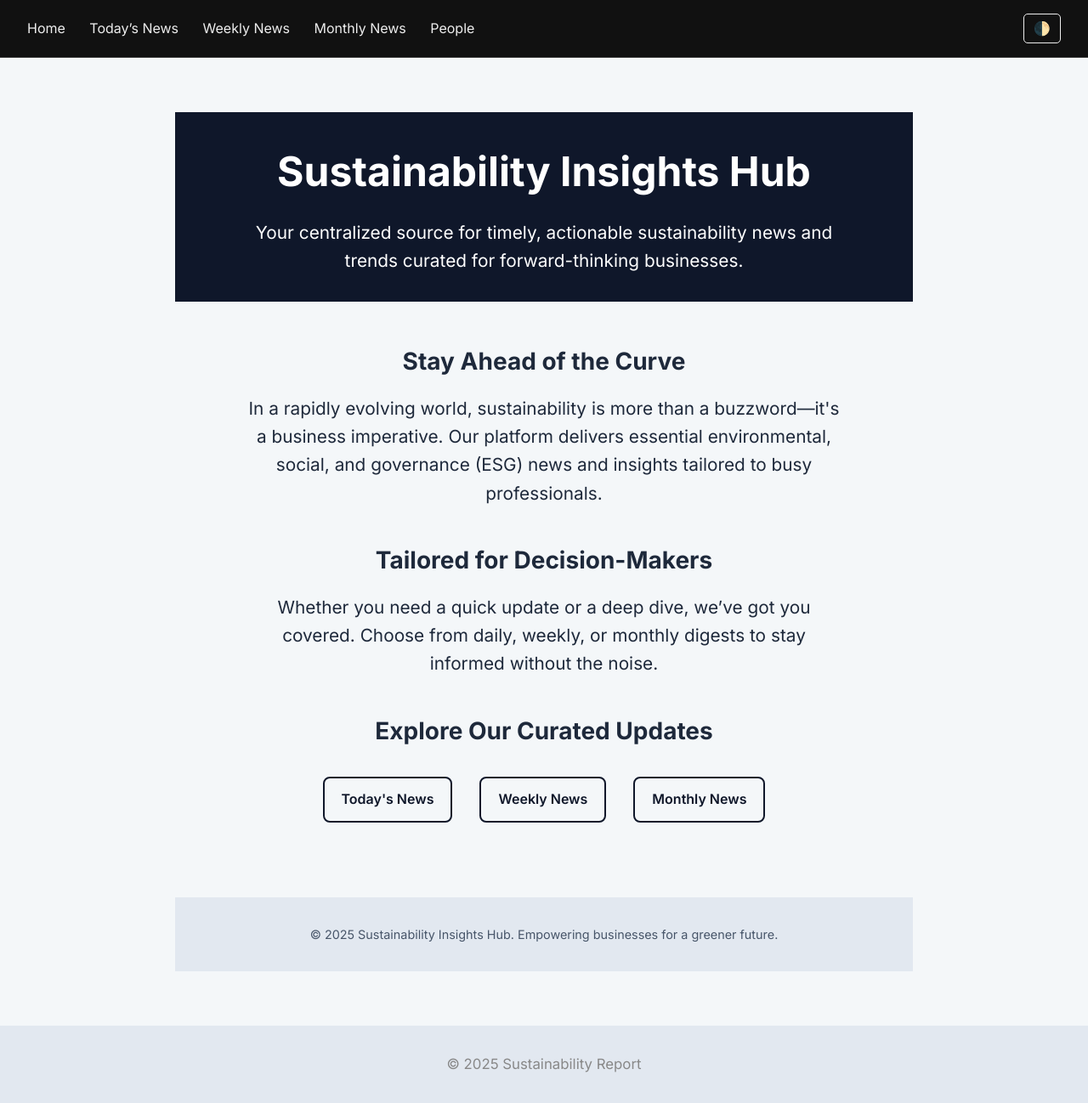
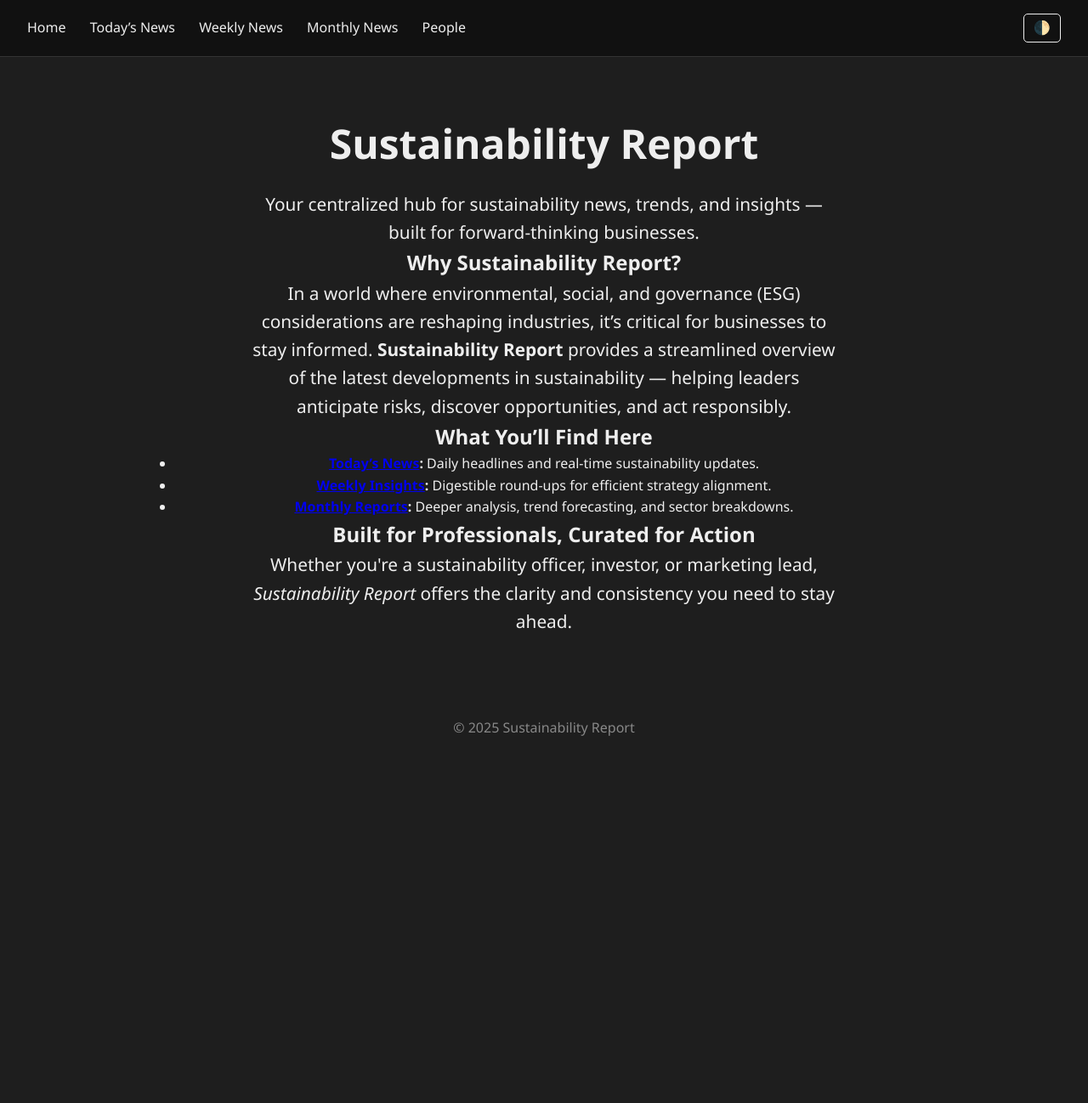
Before and after one commit to FrederikBDSstudent/sustainability, a Jekyll site: the page built from _pages/home.html, in a window 1280 px wide. Shown: the whole page at 85% size. Built offline with Jekyll 4.4.1, drawn with Linux system fonts in a browser that asks for light colours; our own code applies the rules of GitHub Pages for plain Markdown files; after the commit the page ends 902 px from its top, so only the background shows below that.

Commit message:
Update home.html

```diff
--- a/_pages/home.html
+++ b/_pages/home.html
@@ -4,128 +4,32 @@ title: "Home"
 permalink: /
 ---
 
-<!DOCTYPE html>
-<html lang="en">
-<head>
-  <meta charset="UTF-8" />
-  <meta name="viewport" content="width=device-width, initial-scale=1.0" />
-  <title>Sustainability Insights Hub</title>
-  <link href="https://fonts.googleapis.com/css2?family=Inter:wght@400;600;700&display=swap" rel="stylesheet">
-  <style>
-    * {
-      box-sizing: border-box;
-      margin: 0;
-      padding: 0;
-      font-family: 'Inter', sans-serif;
-    }
-
-    body {
-      background-color: #f4f7f9;
-      color: #1e293b;
-      line-height: 1.6;
-    }
-
-    header {
-      background-color: #0f172a;
-      color: white;
-      padding: 2rem;
-      text-align: center;
-    }
-
-    header h1 {
-      font-size: 2.5rem;
-      margin-bottom: 0.5rem;
-    }
-
-    header p {
-      font-size: 1.1rem;
-      max-width: 700px;
-      margin: 0 auto;
-    }
-
-    main {
-      padding: 3rem 2rem;
-      max-width: 900px;
-      margin: 0 auto;
-    }
-
-    section {
-      margin-bottom: 2.5rem;
-    }
-
-    h2 {
-      font-size: 1.75rem;
-      margin-bottom: 1rem;
-    }
-
-    p {
-      font-size: 1.05rem;
-    }
-
-    .nav-links {
-      display: flex;
-      justify-content: center;
-      gap: 2rem;
-      margin-top: 2rem;
-    }
-
-    .nav-links a {
-      text-decoration: none;
-      color: #0f172a;
-      font-weight: 600;
-      border: 2px solid #0f172a;
-      padding: 0.75rem 1.25rem;
-      border-radius: 8px;
-      transition: all 0.3s ease;
-    }
-
-    .nav-links a:hover {
-      background-color: #0f172a;
-      color: white;
-    }
-
-    footer {
-      text-align: center;
-      padding: 2rem;
-      background-color: #e2e8f0;
-      color: #475569;
-      font-size: 0.9rem;
-    }
-  </style>
-</head>
-<body>
-  <header>
-    <h1>Sustainability Insights Hub</h1>
-    <p>Your centralized source for timely, actionable sustainability news and trends curated for forward-thinking businesses.</p>
-  </header>
-
-  <main>
-    <section>
-      <h2>Stay Ahead of the Curve</h2>
-      <p>
-        In a rapidly evolving world, sustainability is more than a buzzword—it's a business imperative. Our platform delivers essential environmental, social, and governance (ESG) news and insights tailored to busy professionals.
+<section class="homepage-hero">
+  <h1>Sustainability Report</h1>
+  <p class="tagline">
+    Your centralized hub for sustainability news, trends, and insights — built for forward-thinking businesses.
   </p>
 </section>
 
-    <section>
-      <h2>Tailored for Decision-Makers</h2>
+<section class="homepage-intro">
+  <h2>Why Sustainability Report?</h2>
   <p>
-        Whether you need a quick update or a deep dive, we’ve got you covered. Choose from daily, weekly, or monthly digests to stay informed without the noise.
+    In a world where environmental, social, and governance (ESG) considerations are reshaping industries, it’s critical for businesses to stay informed. <strong>Sustainability Report</strong> provides a streamlined overview of the latest developments in sustainability — helping leaders anticipate risks, discover opportunities, and act responsibly.
   </p>
 </section>
 
-    <section>
-      <h2>Explore Our Curated Updates</h2>
-      <div class="nav-links">
-        <a href="/todays-news.html">Today's News</a>
-        <a href="/weekly-news.html">Weekly News</a>
-        <a href="/monthly-news.html">Monthly News</a>
-      </div>
+<section class="homepage-features">
+  <h2>What You’ll Find Here</h2>
+  <ul>
+    <li><strong><a href="{{ '/today' | relative_url }}">Today’s News</a>:</strong> Daily headlines and real-time sustainability updates.</li>
+    <li><strong><a href="{{ '/weekly' | relative_url }}">Weekly Insights</a>:</strong> Digestible round-ups for efficient strategy alignment.</li>
+    <li><strong><a href="{{ '/monthly' | relative_url }}">Monthly Reports</a>:</strong> Deeper analysis, trend forecasting, and sector breakdowns.</li>
+  </ul>
 </section>
-  </main>
 
-  <footer>
-    &copy; 2025 Sustainability Insights Hub. Empowering businesses for a greener future.
-  </footer>
-</body>
-</html>
+<section class="homepage-cta">
+  <h2>Built for Professionals, Curated for Action</h2>
+  <p>
+    Whether you're a sustainability officer, investor, or marketing lead, <em>Sustainability Report</em> offers the clarity and consistency you need to stay ahead.
+  </p>
+</section>
```
Lines whose indentation alone changed are shown as unchanged.
